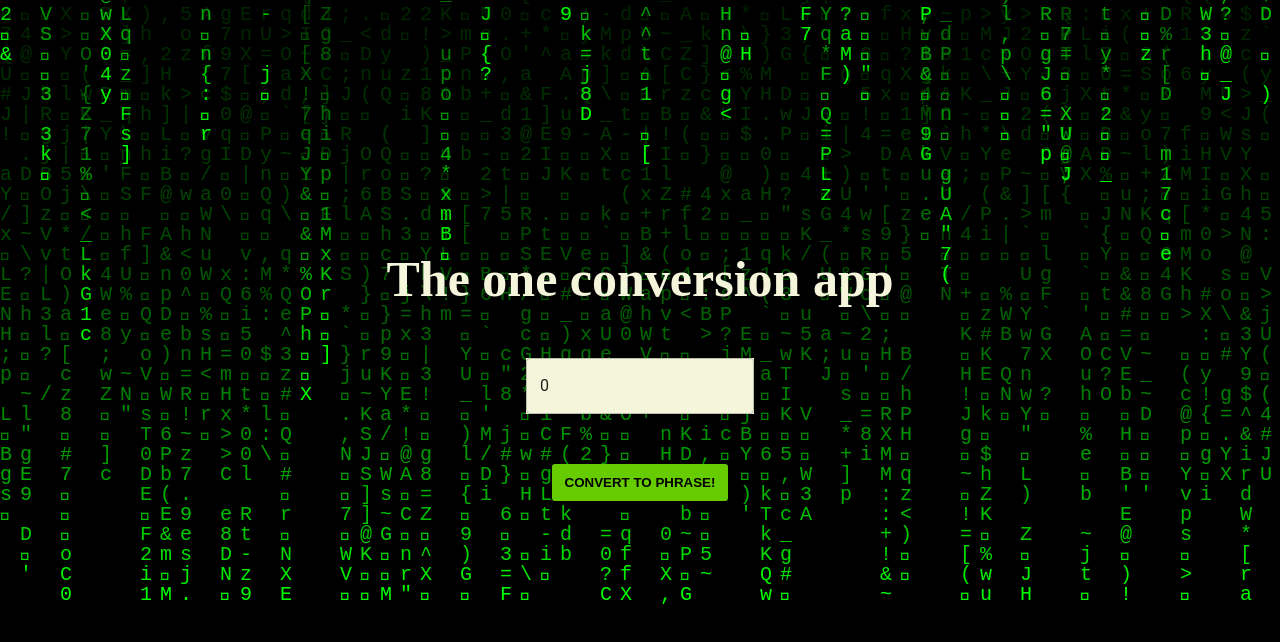
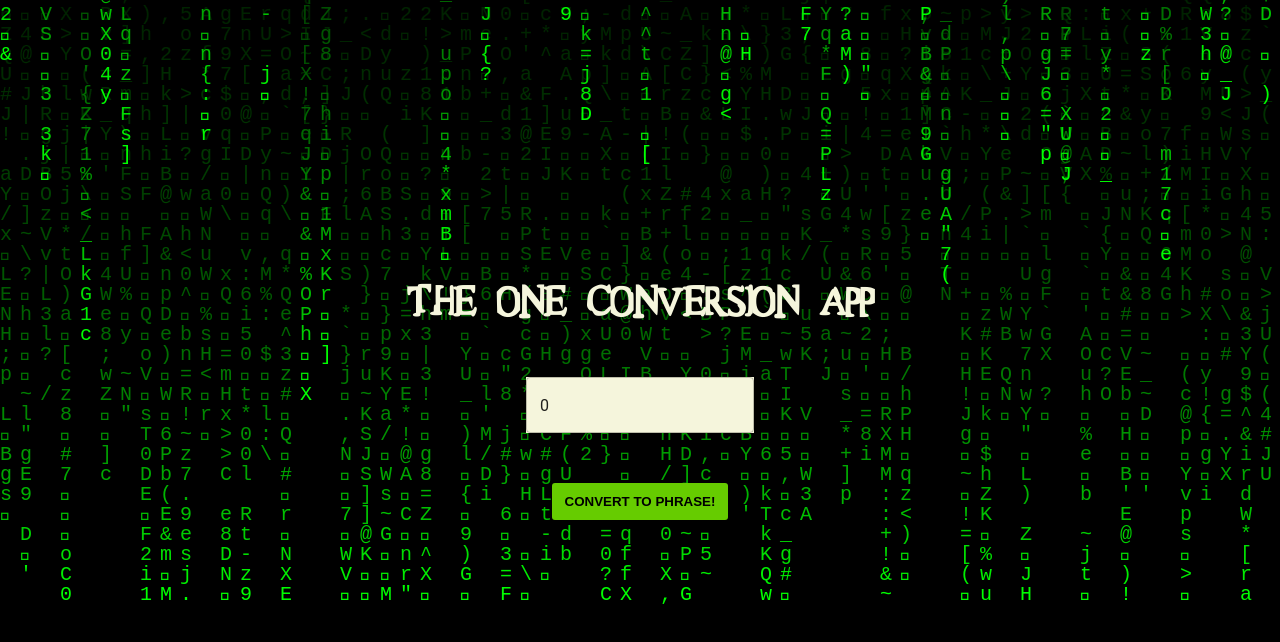
Before and after one commit to Witchcraf/JS-numerals, a React (Create React App) app in the folder arabic-number-conversion-app/: page / in a window 1280 px wide. Shown: the top 642 px of the page. Built offline with nearby package versions, Linux system fonts and the light colour scheme.

Commit message:
feat: delete unused lines from app.css and add matrix font to it.

```diff
--- a/arabic-number-conversion-app/src/App.css
+++ b/arabic-number-conversion-app/src/App.css
@@ -5,24 +5,11 @@ body {
     align-items: center;
     min-height: 100vh;
     text-align: center;
-    font-family:'Lucida Console', cursive;
     font-size: 20px;
 }
 
-h1 {
-    margin: 0 0 50px;
-    font-family:'Lucida Console', cursive;
+@font-face {
+    font-family: 'MATRIX';
+    font-weight: 1300;
+    src: local('MATRIX'), url(./fonts/matrix.ttf) format('opentype');
 }
-
-.input {
-    border: 1px solid #333;
-    border-radius: .3em;
-    padding: .25rem;
-    width: 7em;
-    font-family:'Lucida Console', cursive;
-}
-
-form{
-    margin: 0 0 50px;
-    font-family:'Lucida Console', cursive;
-}
```
